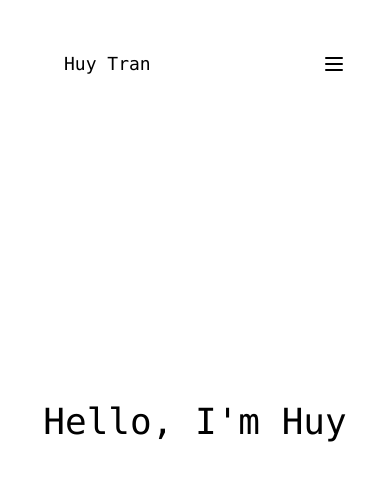
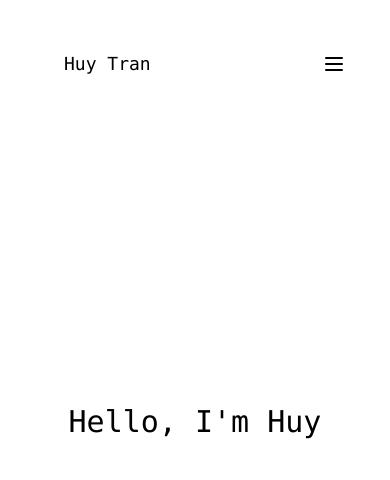
Before and after one commit to huytt621/personal-website, a React (Create React App) app: page / in a window 390 px wide. Shown: the top 480 px of the page. Built offline with nearby package versions, Linux system fonts and the light colour scheme.

Commit message:
Fix text size on mobile devices

```diff
--- a/src/components/Hero.js
+++ b/src/components/Hero.js
@@ -4,7 +4,7 @@ import './Hero.css'
 const Hero = () => {
   return (
     <div className='h-screen w-screen flex flex-col justify-center items-center absolute top-0'>
-      <h1 className='lg:text-8xl md:text-6xl text-4xl relative font-medium font-mono typewriter w-max'>
+      <h1 className='lg:text-7xl md:text-5xl text-3xl relative font-medium font-mono typewriter w-max'>
         Hello, I'm Huy
       </h1>
     </div>
```
